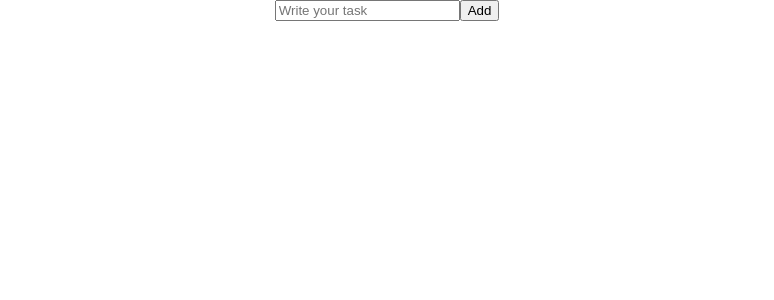
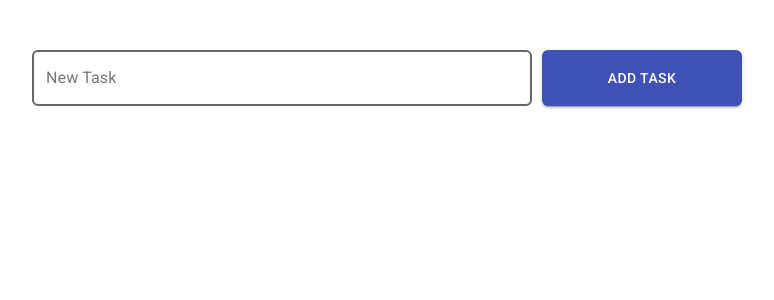
Before and after one commit to heimlee/todo-app, a React (Create React App) app: page / in a window 1280 px wide. Shown: the top 300 px of the page, without its empty margins (253-1027 px from the left). Built offline with nearby package versions, Linux system fonts and the light colour scheme.

Commit message:
Style (todoInput): styled todoInput component with makeStyles hook (material-ui)

```diff
--- a/src/containers/todo/components/todoInput/TodoInput.js
+++ b/src/containers/todo/components/todoInput/TodoInput.js
@@ -1,14 +1,49 @@
 import React, { useState } from 'react';
 import { useDispatch } from 'react-redux';
+import { makeStyles } from '@material-ui/core/styles';
+import OutlinedInput from '@material-ui/core/OutlinedInput';
+import InputLabel from '@material-ui/core/InputLabel';
+import FormControl from '@material-ui/core/FormControl';
+import Button from '@material-ui/core/Button';
 
 import { addTask } from '../../actions/todoActions';
 
-import './todoInput.scss';
+const useStyles = makeStyles({
+  root: {
+    flexDirection: 'row',
+    justifyContent: 'center',
+    margin: '50px 30px 30px',
+    '& .MuiOutlinedInput-root': {
+      color: '#3f51b5',
+
+      '& fieldset': {
+        border: '2px solid #666'
+      },
+      '&:hover fieldset': {
+        borderColor: '#3f51b5'
+      },
+      '&.Mui-focused fieldset': {
+        borderColor: '#3f51b5',
+      },
+    },
+  },
+  input: {
+    borderRadius: 6,
+    width: 500,
+  },
+  button: {
+    border: 0,
+    borderRadius: 6,
+    marginLeft: 10,
+    width: 200,
+  },
+});
 
 export const TodoInput = () => {
   const [text, setText] = useState('');
   const dispatch = useDispatch();
   const onTextChange = (e) => setText(e.target.value);
+  const classes = useStyles();
 
   const onSaveTaskClicked = () => {
     if (text) {
@@ -18,21 +53,30 @@ export const TodoInput = () => {
   };
 
   return(
-    <form>
-      <input
-        type="text"
-        className=""
+    <FormControl variant="outlined" className={classes.root}>
+      <InputLabel
+        htmlFor="input-new-task"
+        variant="outlined"
+      >
+        New Task
+      </InputLabel>
+      <OutlinedInput
+        id="input-new-task"
+        className={classes.input}
         placeholder="Write your task"
         value={text}
         onChange={onTextChange}
+        labelWidth={70}
       />
-      <button
+      <Button
+        variant="contained"
         type="button"
-        className=""
+        className={classes.button}
         onClick={onSaveTaskClicked}
+        color="primary"
       >
-        Add
-      </button>
-    </form>
+        Add Task
+      </Button>
+    </FormControl>
   );
 };
```
Also changed, not shown: src/containers/todo/components/todoInput/todoInput.scss (deleted).
